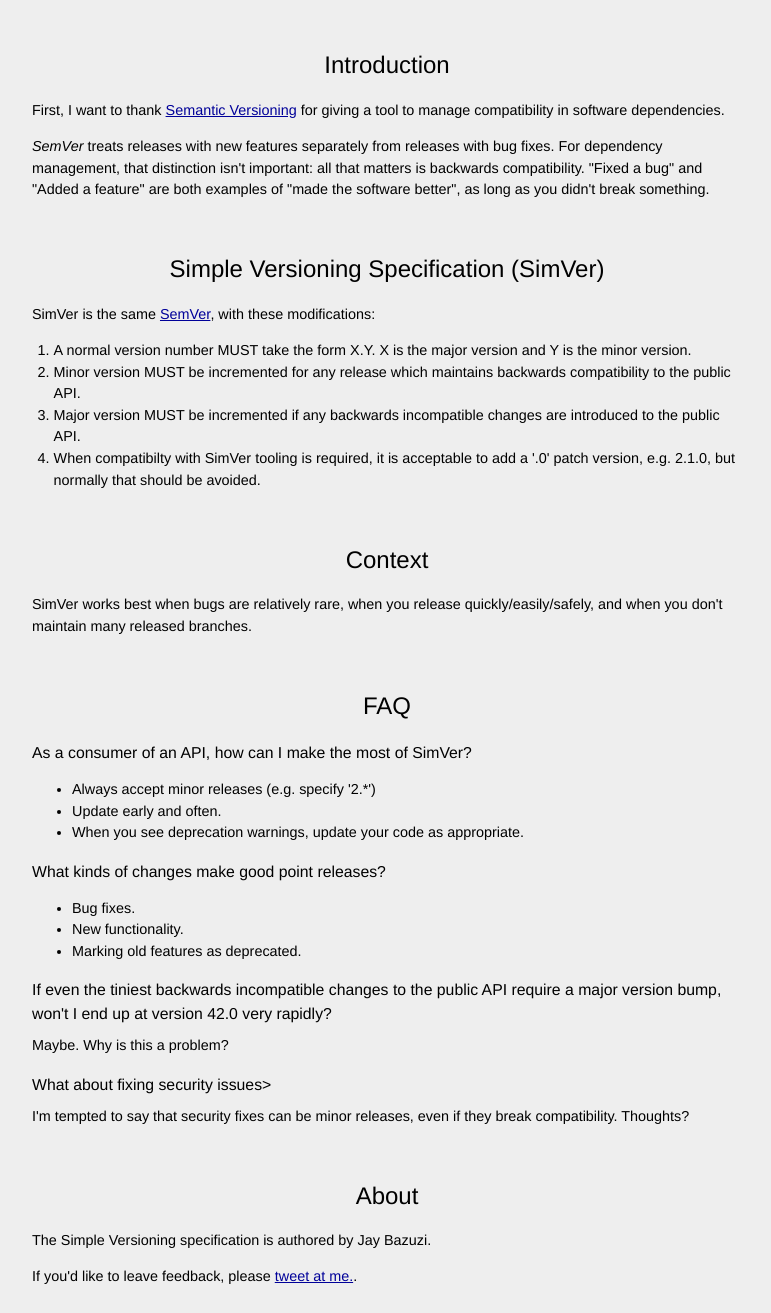
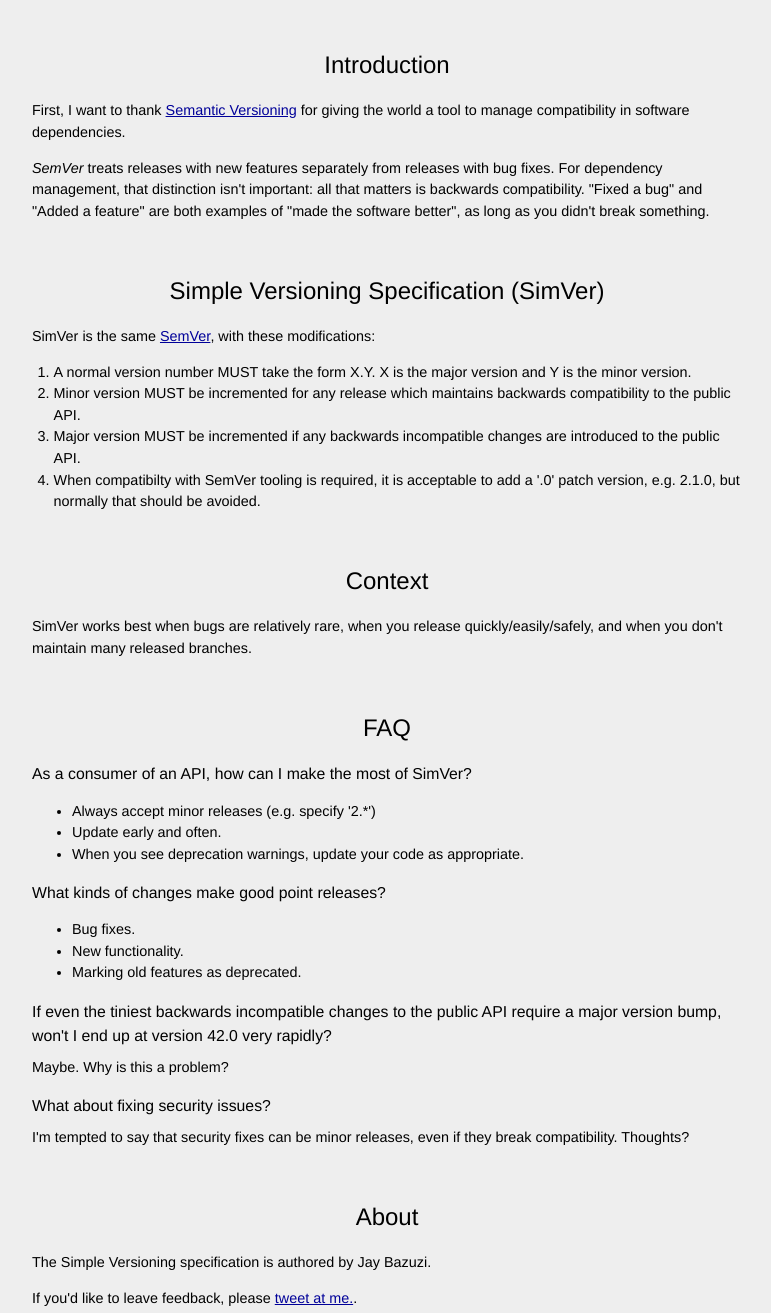
Before and after one commit to JayBazuzi/SimpleVersioning, a plain HTML site: page index.html in a window 1280 px wide. Shown: the part 283-1596 px from the top of the page, without its empty margins (253-1024 px from the left). Drawn offline with Linux system fonts and the light colour scheme.

Commit message:
Fix tyops (thanks @j10z5n)

```diff
--- a/index.html
+++ b/index.html
@@ -98,7 +98,7 @@ Given a version number MAJOR.MINOR, increment the:
 
 <h2>Introduction</h2>
 
-<p>First, I want to thank <A HREF="http://semver.org">Semantic Versioning</A> for giving a tool to manage compatibility in software dependencies.</p>
+<p>First, I want to thank <A HREF="http://semver.org">Semantic Versioning</A> for giving the world a tool to manage compatibility in software dependencies.</p>
 
 <p>
     <i>SemVer</i> treats releases with new features separately from releases with bug fixes. For dependency management,
@@ -116,7 +116,7 @@ Given a version number MAJOR.MINOR, increment the:
     <LI>A normal version number MUST take the form X.Y. X is the major version and Y is the minor version.</LI>
     <LI>Minor version MUST be incremented for any release which maintains backwards compatibility to the public API.</LI>
     <LI>Major version MUST be incremented if any backwards incompatible changes are introduced to the public API.</LI>
-    <LI>When compatibilty with SimVer tooling is required, it is acceptable to add a '.0' patch version, e.g. 2.1.0, but normally that should be avoided.</LI>
+    <LI>When compatibilty with SemVer tooling is required, it is acceptable to add a '.0' patch version, e.g. 2.1.0, but normally that should be avoided.</LI>
 </OL>
 
 <h2>Context</h2>
@@ -145,7 +145,7 @@ Given a version number MAJOR.MINOR, increment the:
 
 <p>Maybe. Why is this a problem?</p>
 
-<h3>What about fixing security issues></h3>
+<h3>What about fixing security issues?</h3>
 
 <p>I'm tempted to say that security fixes can be minor releases, even if they break compatibility. Thoughts?</p>
 
```
